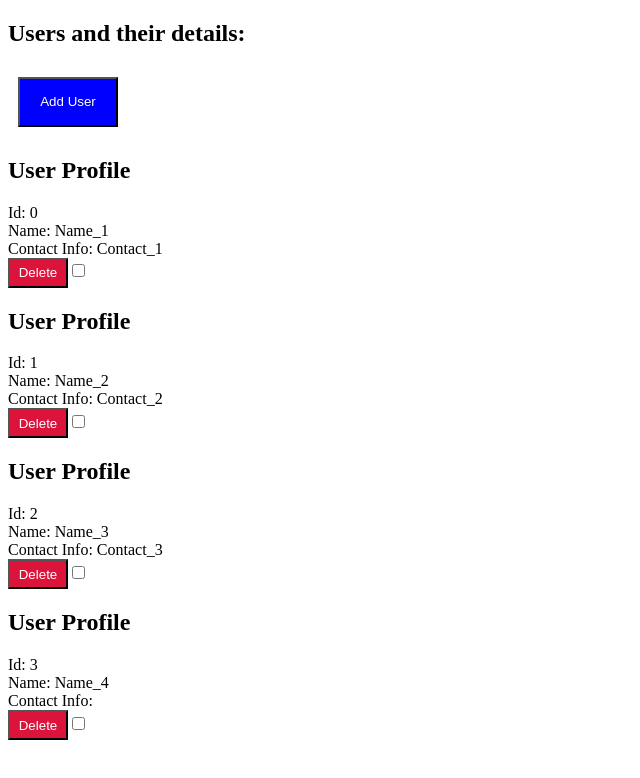
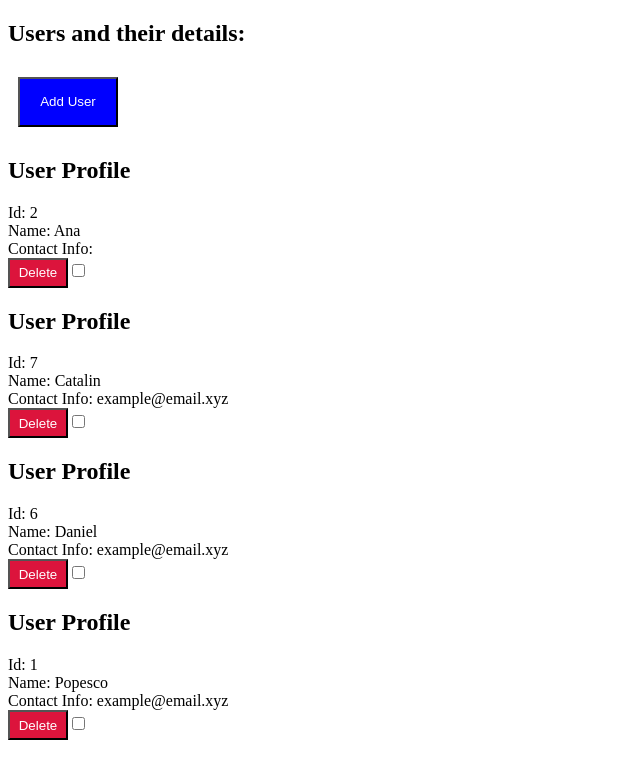
Before and after one commit to mgandore/introduction-to-angular, an Angular app in the folder component-interaction/: page / in a window 1280 px wide. Shown: the top 778 px of the page, without its empty margins (0-640 px from the left). Built offline with nearby package versions, Linux system fonts and the light colour scheme.

Commit message:
Add sorting pipe for users

```diff
--- a/component-interaction/src/app/app.module.ts
+++ b/component-interaction/src/app/app.module.ts
@@ -2,6 +2,7 @@ import { NgModule } from '@angular/core';
 import { BrowserModule } from '@angular/platform-browser';
 
 import { AppComponent } from './app.component';
+import { SortPipe } from './sort.pipe';
 import { UserDetailsComponent } from './user-details/user-details.component';
 import { UserListComponent } from './user-list/user-list.component';
 
@@ -9,7 +10,8 @@ import { UserListComponent } from './user-list/user-list.component';
   declarations: [
     AppComponent,
     UserDetailsComponent,
-    UserListComponent
+    UserListComponent,
+    SortPipe
   ],
   imports: [
     BrowserModule
--- /dev/null
+++ b/component-interaction/src/app/sort.pipe.ts
@@ -0,0 +1,17 @@
+import { Pipe, PipeTransform } from "@angular/core";
+import { UserModel } from "./user.model";
+
+@Pipe({
+	name: "sort"
+})
+
+export class SortPipe implements PipeTransform {
+	transform(users: UserModel[], order?: string): UserModel[] {
+		console.log("TEST");
+		if (order === "DSC") {
+			return users.sort((user: any, nextUser: any) => nextUser.name < user.name ? -1 : nextUser.name > user.name ? 1 : 0);
+		}
+		return users.sort((user: any, nextUser: any) => user.name < nextUser.name ? -1 : user.name > nextUser.name ? 1 : 0);
+	}
+
+}
--- a/component-interaction/src/app/user-list/user-list.component.html
+++ b/component-interaction/src/app/user-list/user-list.component.html
@@ -2,7 +2,6 @@
 <button class="success" (click)="handleAddClick()">Add User</button>
 <button class="rm-selected" *ngIf="selectedUsersIds.length > 0" (click)="handleDeleteSelectedClick()">Del
 	Selected</button>
-<user-details *ngFor="let user of allUsers" [user]="user" (onDelete)="handleDeleteUser($event)"
-	(onSelect)="handleSelectedUser($event)">
-</user-details>
+<user-details *ngFor="let user of allUsers | sort: 'ASC'" [user]="user" (onDelete)="handleDeleteUser($event)"
+	(onSelect)="handleSelectedUser($event)"></user-details>
 <br>
--- a/component-interaction/src/app/user-list/user-list.component.ts
+++ b/component-interaction/src/app/user-list/user-list.component.ts
@@ -20,26 +20,26 @@ export class UserListComponent implements OnInit {
 	private prepareUsers(): void {
 		this.allUsers = [
 			{
-				id: 0,
-				name: "Name_1",
-				contact: "Contact_1"
+				id: 7,
+				name: "Catalin",
+				contact: "example@email.xyz"
+			},
+
+			{
+				id: 6,
+				name: "Daniel",
+				contact: "example@email.xyz"
 			},
 
 			{
 				id: 1,
-				name: "Name_2",
-				contact: "Contact_2"
+				name: "Popesco",
+				contact: "example@email.xyz"
 			},
 
 			{
 				id: 2,
-				name: "Name_3",
-				contact: "Contact_3"
-			},
-
-			{
-				id: 3,
-				name: "Name_4",
+				name: "Ana",
 			}
 		];
 	}
@@ -47,6 +47,8 @@ export class UserListComponent implements OnInit {
 	public handleDeleteUser(event: number): void {
 		alert(`User with Id: ${event} will be deleted`)
 		this.allUsers = this.allUsers.filter((user) => user.id !== event);
+		console.log("STERGERE")
+		this.allUsers = [...this.allUsers];
 	}
 
 	public getRandomText(): string {
@@ -66,6 +68,8 @@ export class UserListComponent implements OnInit {
 				name: this.getRandomText(),
 				contact: this.getRandomText()
 			});
+		console.log("ADAUGARE")
+		this.allUsers = [...this.allUsers];
 	}
 
 	public handleSelectedUser(selectedUserId: number): void {
@@ -82,5 +86,7 @@ export class UserListComponent implements OnInit {
 			this.allUsers = this.allUsers.filter((user) => user.id !== userId);
 		}
 		this.selectedUsersIds = [];
+		console.log("STERGERE SELECTIVA")
+		this.allUsers = [...this.allUsers];
 	}
 }
```
